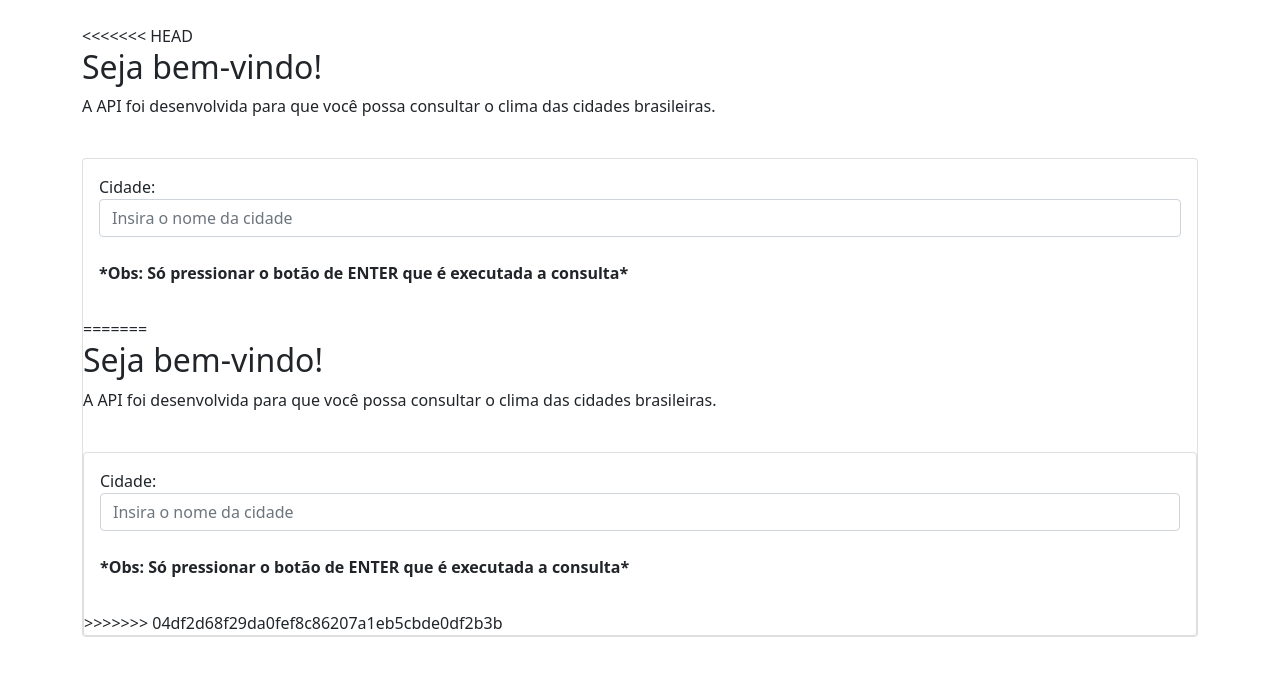
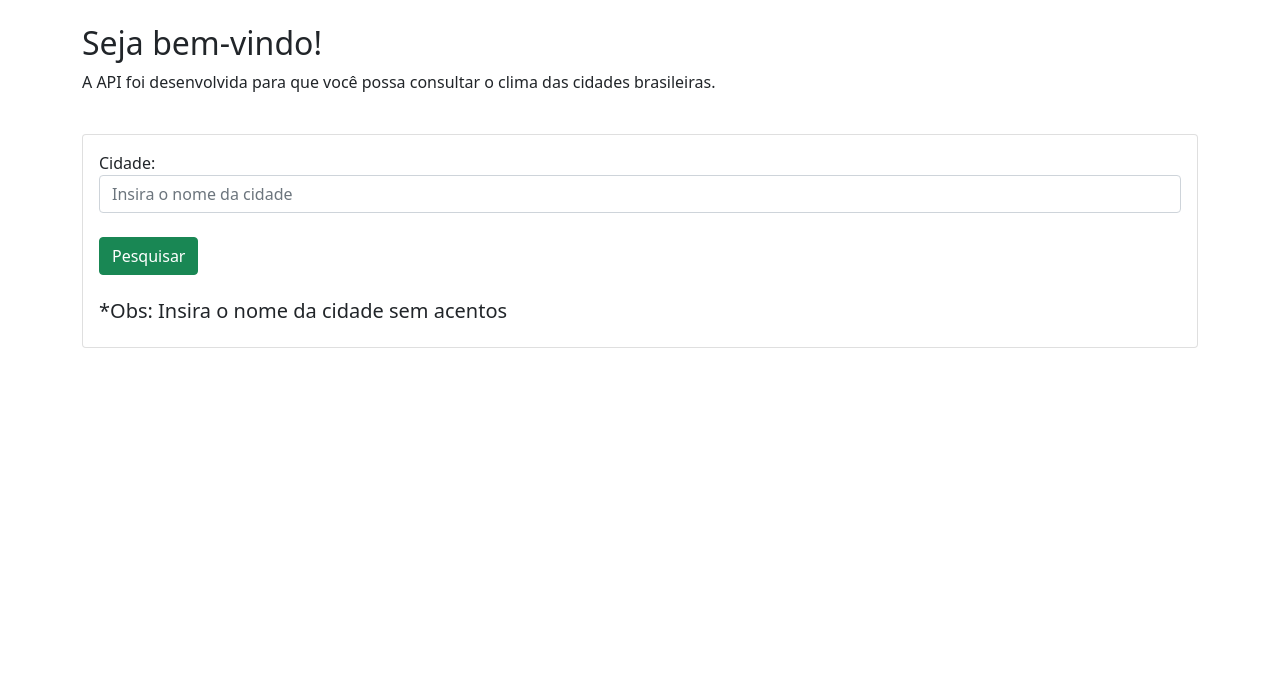
Before and after one commit to ips97/api-clima, a Node server app: page / in a window 1280 px wide. Shown: the top 676 px of the page. Run offline with Node 20, Linux system fonts and the light colour scheme; some libraries are stand-ins or nearby versions.

Commit message:
Merge branch 'master' of https://github.com/ips97/api-clima

```diff
--- a/views/index.handlebars
+++ b/views/index.handlebars
@@ -1,4 +1,3 @@
-<<<<<<< HEAD
 <section>
     <h2>Seja bem-vindo!</h2>
     <p>A API foi desenvolvida para que você possa consultar o clima das cidades brasileiras.</p>
@@ -11,22 +10,9 @@
         <label for="cidade">Cidade:</label>
             <input type="text" name="cidade" class="form-control" required placeholder="Insira o nome da cidade" id="">
             <br>
-            <strong><p>*Obs: Só pressionar o botão de ENTER que é executada a consulta*</p></strong>
+            <button type="submit" class="btn btn-success">Pesquisar</button>
+
+            <br><br>
+            <h5>*Obs: Insira o nome da cidade sem acentos</h5>
     </form>
-=======
-<section>
-    <h2>Seja bem-vindo!</h2>
-    <p>A API foi desenvolvida para que você possa consultar o clima das cidades brasileiras.</p>
 </section>
-
-<br>
-<section class="card">
-
-    <form method="post" action="/" class="card-body">
-        <label for="cidade">Cidade:</label>
-            <input type="text" name="cidade" class="form-control" required placeholder="Insira o nome da cidade" id="">
-            <br>
-            <strong><p>*Obs: Só pressionar o botão de ENTER que é executada a consulta*</p></strong>
-    </form>
->>>>>>> 04df2d68f29da0fef8c86207a1eb5cbde0df2b3b
-</section>
```
Also changed, not shown: views/clima.handlebars (+5 -20 lines).
